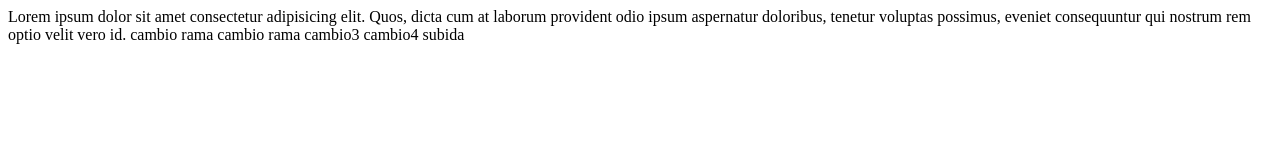
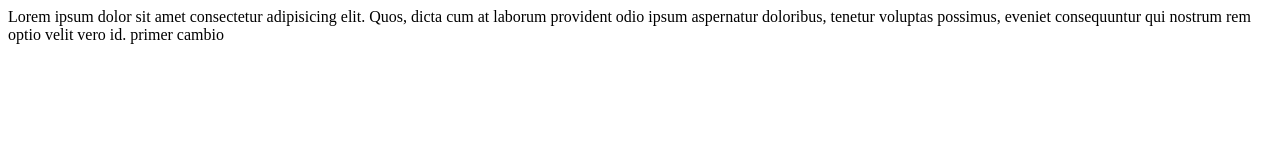
Before and after one commit to Irene2315/ej6-control-versiones, a plain HTML site: page index.html in a window 1280 px wide. Drawn offline with Linux system fonts and the light colour scheme.

Commit message:
primer_cambio

```diff
--- a/index.html
+++ b/index.html
@@ -9,13 +9,6 @@
 <body>
     Lorem ipsum dolor sit amet consectetur adipisicing elit. Quos, dicta cum at laborum provident odio ipsum aspernatur doloribus, tenetur voluptas possimus, eveniet consequuntur qui nostrum rem optio velit vero id.
 
-    cambio rama
-
-    cambio rama
-
-    cambio3
-    cambio4
-
-    subida
+    primer cambio
 </body>
 </html>
```
